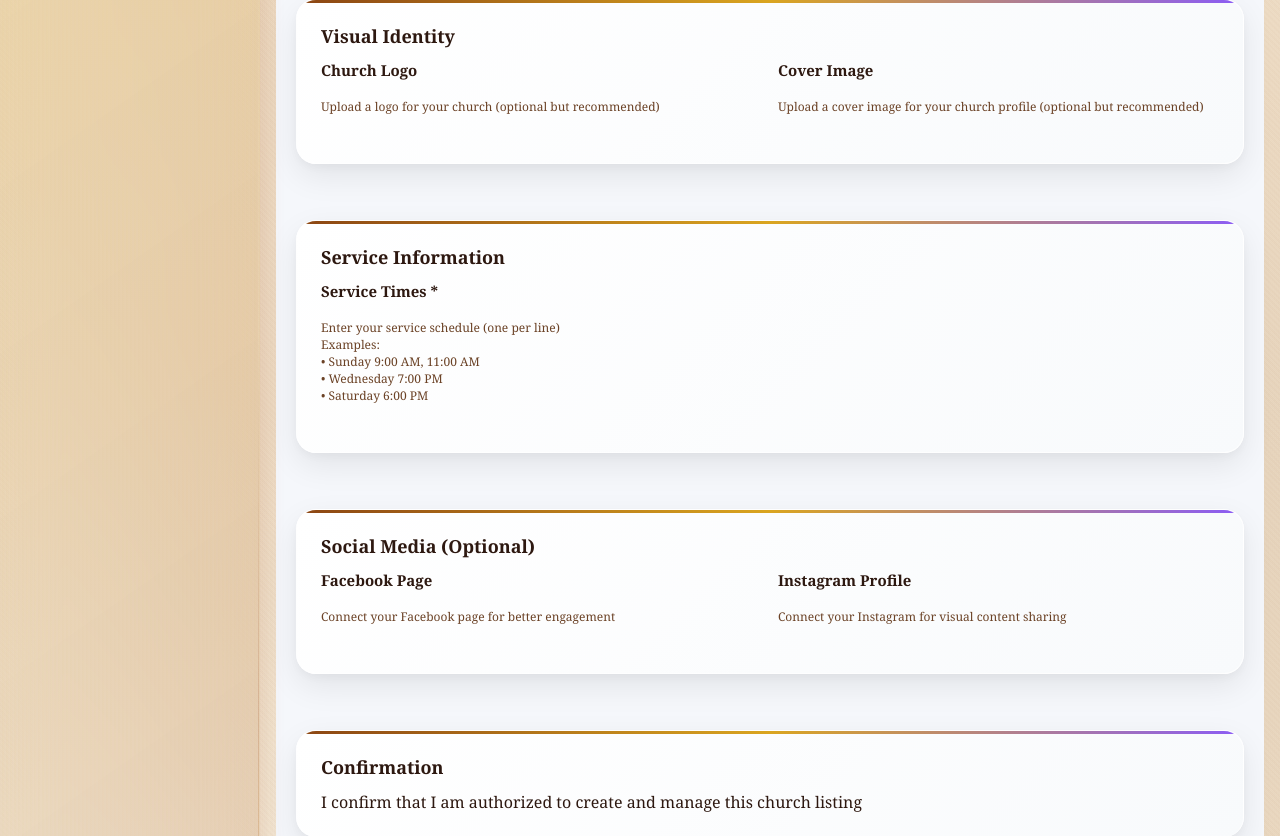
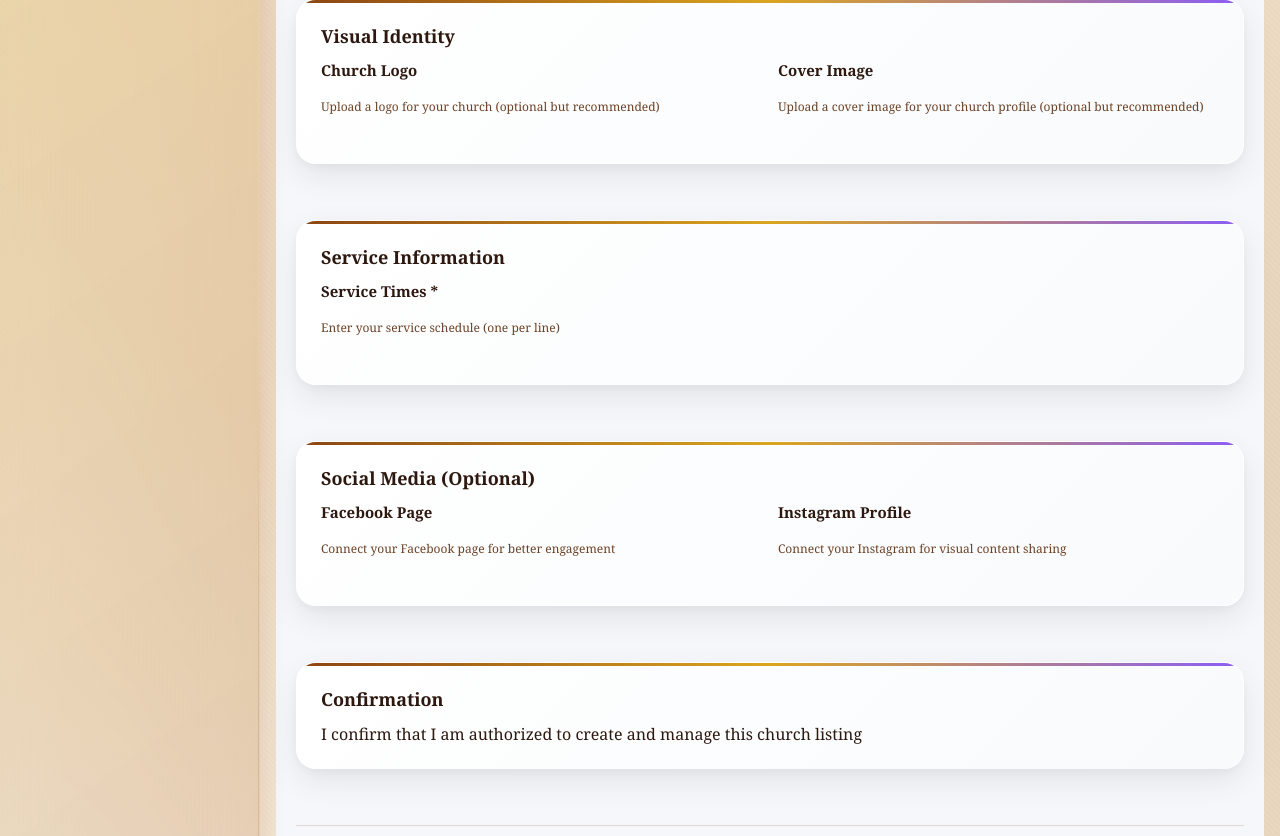
Before and after one commit to marllouie99/DioceseIligan, a Django app: template templates/core/create_church.html in a window 1280 px wide. Shown: the part 1383-2219 px from the top of the page. Run offline with Django 5.2, Linux system fonts and the light colour scheme; the template is opened without the code that fills it, so the values that code supplies are empty.

Commit message:
Remove redundant service times help text (already shown in placeholder)

```diff
--- a/templates/core/create_church.html
+++ b/templates/core/create_church.html
@@ -368,11 +368,7 @@
             <div class="form-group form-group-full">
               <label for="{{ form.service_times.id_for_label }}" class="form-label">Service Times *</label>
               {{ form.service_times }}
-              <small class="form-help">Enter your service schedule (one per line)<br>
-              Examples:<br>
-              • Sunday 9:00 AM, 11:00 AM<br>
-              • Wednesday 7:00 PM<br>
-              • Saturday 6:00 PM</small>
+              <small class="form-help">Enter your service schedule (one per line)</small>
               {% if form.service_times.errors %}
                 <div class="form-error">{{ form.service_times.errors.0 }}</div>
               {% endif %}
```
